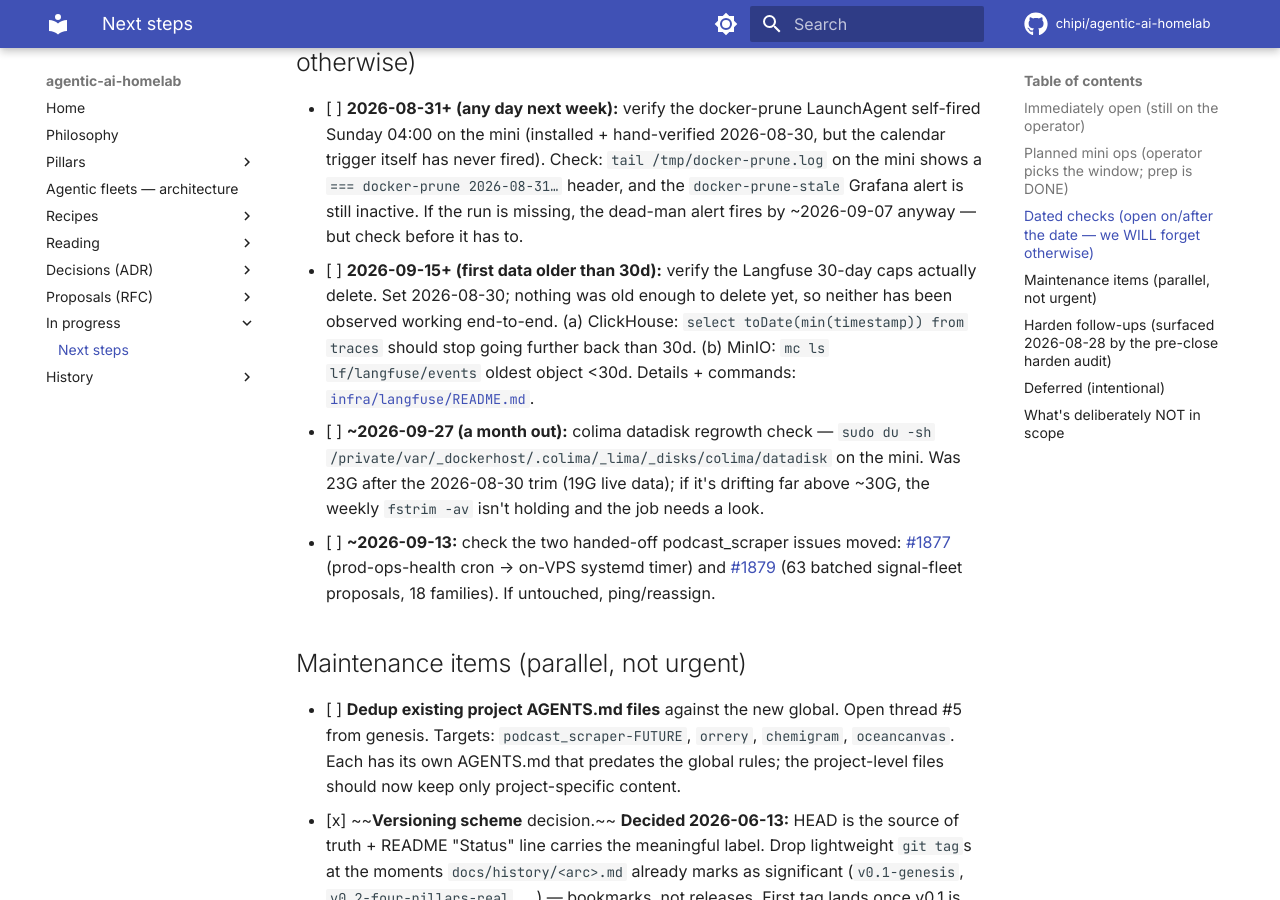
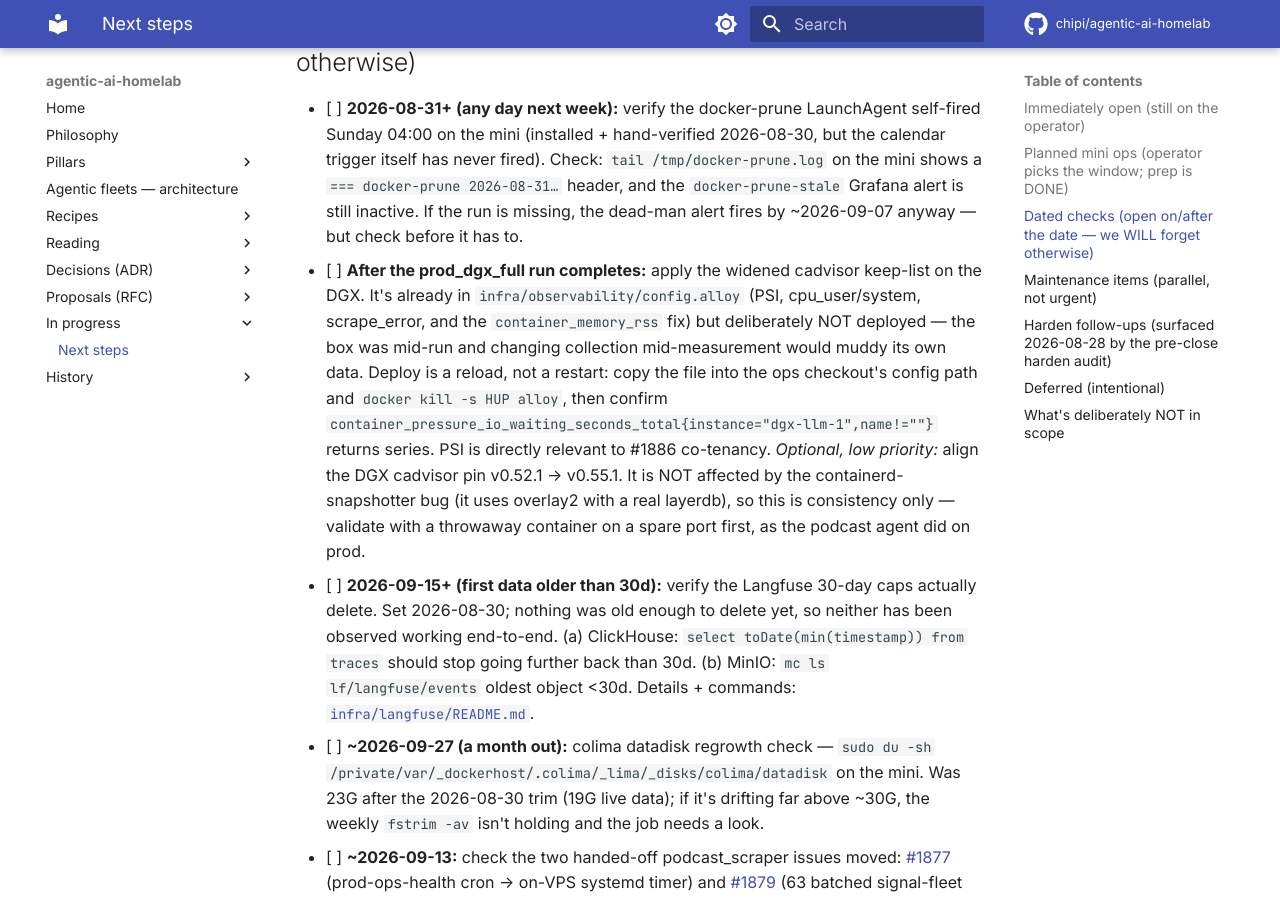
Before and after one commit to chipi/agentic-ai-homelab, an MkDocs documentation site: the page built from docs/wip/NEXT_STEPS.md, in a window 1280 px wide and 900 px high, scrolled down 1367 px. Built offline with MkDocs 1.6.1 and Material for MkDocs 9.7.7, drawn with Linux system fonts in a browser that asks for light colours; comment, search, counter and statistics services are not loaded.

Commit message:
docs: track the DGX keep-list reload as a post-run follow-up
The widened cadvisor keep-list (PSI + the container_memory_rss fix) is committed
for the DGX but intentionally not deployed while prod_dgx_full is running.
Records the deploy method (HUP reload, not a restart), the verification query,
and the optional v0.52.1 -> v0.55.1 alignment so neither is lost.

Co-Authored-By: Claude Fable 5 <noreply@anthropic.com>
Claude-Session: https://claude.ai/code/session_01EyK9DzX6ST1DXef849vqAx

```diff
--- a/docs/wip/NEXT_STEPS.md
+++ b/docs/wip/NEXT_STEPS.md
@@ -57,6 +57,18 @@ drafted, but they haven't been run for real yet.
       2026-08-31…` header, and the `docker-prune-stale` Grafana alert is still
       inactive. If the run is missing, the dead-man alert fires by ~2026-09-07
       anyway — but check before it has to.
+- [ ] **After the prod_dgx_full run completes:** apply the widened cadvisor
+      keep-list on the DGX. It's already in `infra/observability/config.alloy`
+      (PSI, cpu_user/system, scrape_error, and the `container_memory_rss` fix)
+      but deliberately NOT deployed — the box was mid-run and changing collection
+      mid-measurement would muddy its own data. Deploy is a reload, not a restart:
+      copy the file into the ops checkout's config path and
+      `docker kill -s HUP alloy`, then confirm `container_pressure_io_waiting_seconds_total{instance="dgx-llm-1",name!=""}`
+      returns series. PSI is directly relevant to #1886 co-tenancy.
+      *Optional, low priority:* align the DGX cadvisor pin v0.52.1 → v0.55.1. It is
+      NOT affected by the containerd-snapshotter bug (it uses overlay2 with a real
+      layerdb), so this is consistency only — validate with a throwaway container
+      on a spare port first, as the podcast agent did on prod.
 - [ ] **2026-09-15+ (first data older than 30d):** verify the Langfuse 30-day
       caps actually delete. Set 2026-08-30; nothing was old enough to delete yet,
       so neither has been observed working end-to-end.
```
